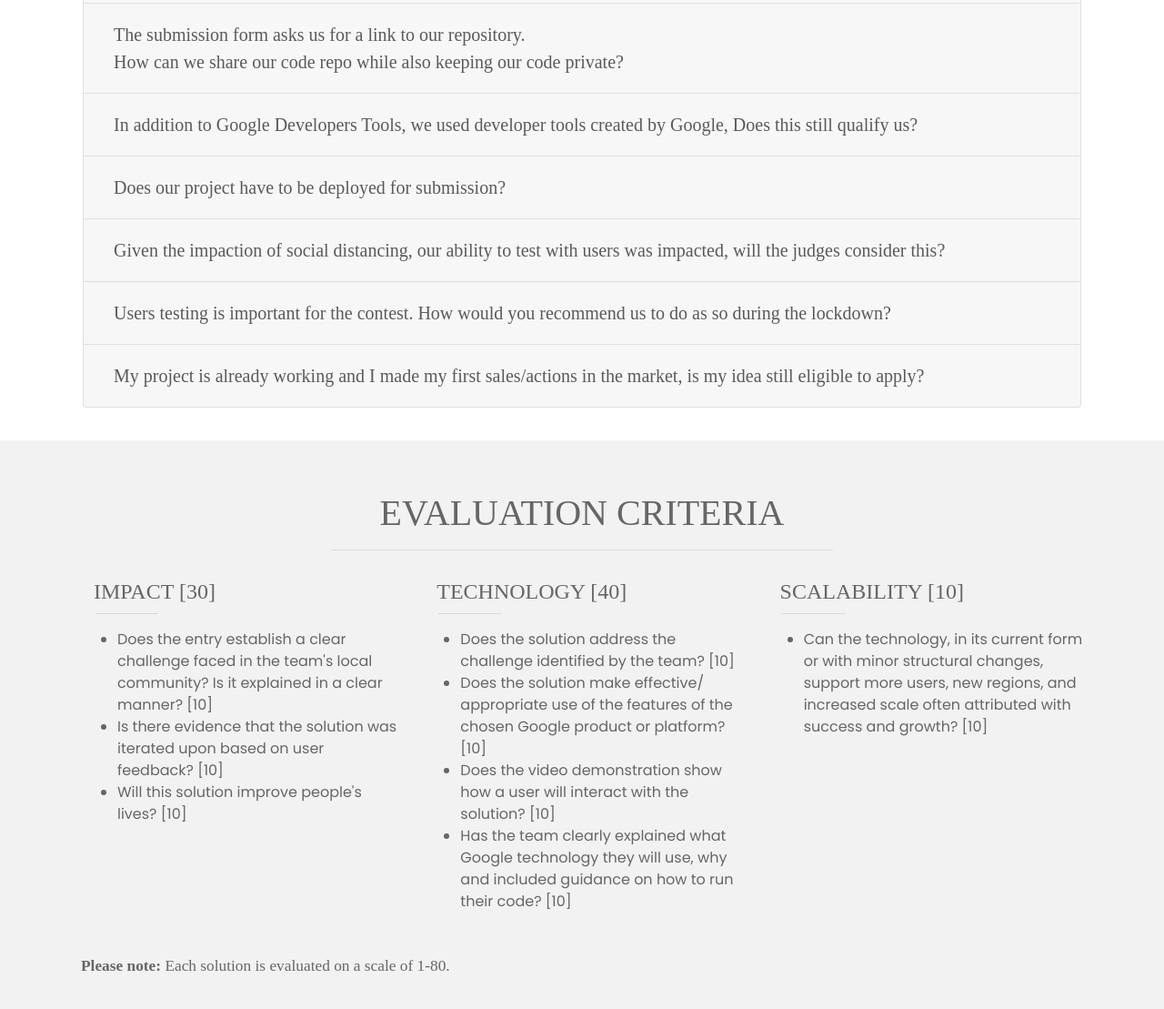
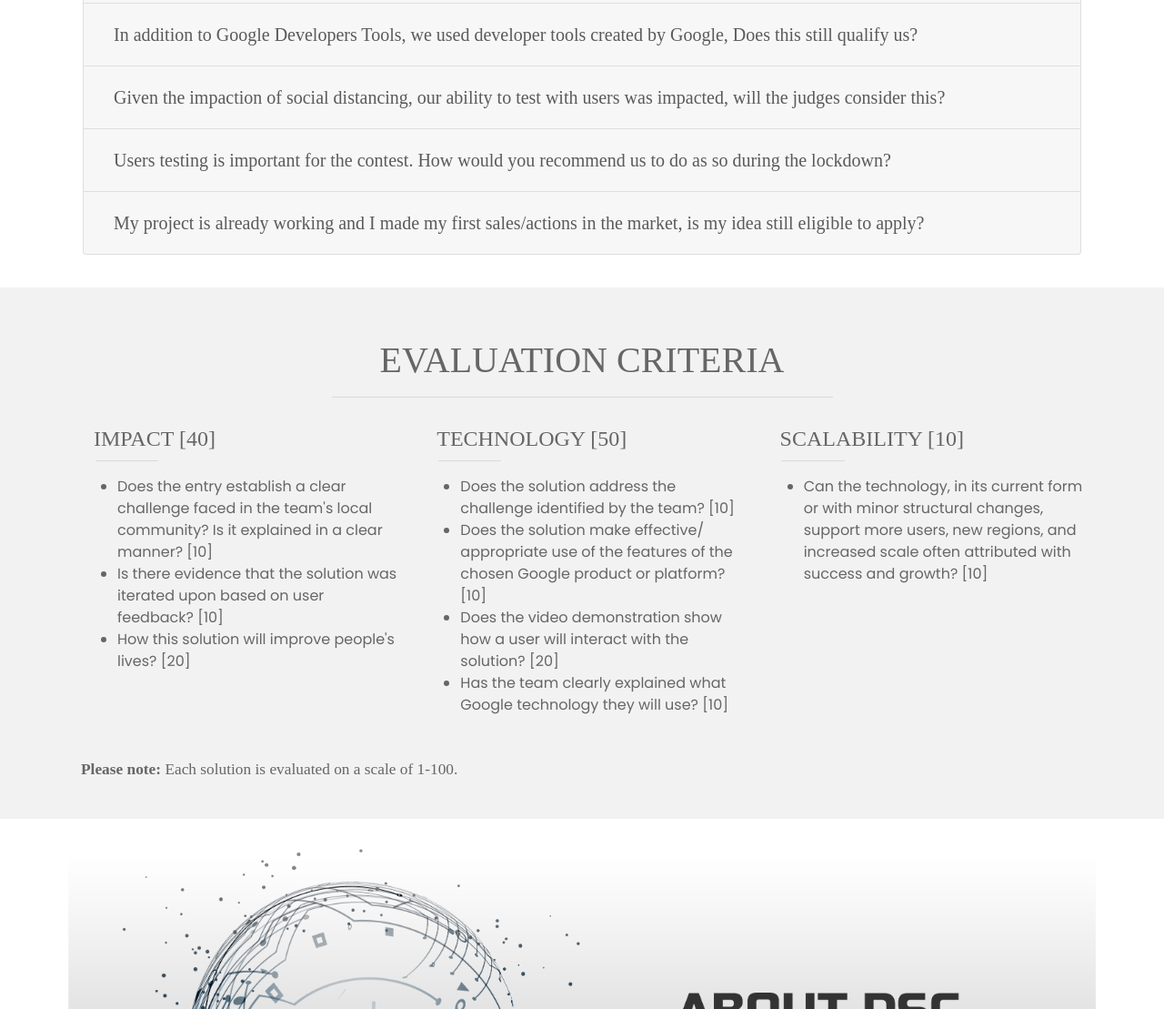
Before and after one commit to ANASS99T/SOLAB-WEBSITE, a plain HTML site: page index.html in a window 1280 px wide. Shown: the part 2258-3367 px from the top of the page at 91% size. Drawn offline with nearby package versions, Linux system fonts and the light colour scheme; a web font is replaced by a local one.

Commit message:
update evaluation criteria

```diff
--- a/index.html
+++ b/index.html
@@ -403,7 +403,7 @@
                                     </div>
                                 </div>
                             </div>
-                            <div class="card">
+                            <!-- <div class="card">
                                 <div class="card-header" id="heading4">
                                     <h2 class="mb-0">
                                         <button class="btn btn-link btn-block text-left collapsed" type="button"
@@ -422,7 +422,7 @@
                                         <b><i>MediaFire</i></b>.
                                     </div>
                                 </div>
-                            </div>
+                            </div> -->
                             <div class="card">
                                 <div class="card-header" id="heading5">
                                     <h2 class="mb-0">
@@ -441,7 +441,7 @@
                                     </div>
                                 </div>
                             </div>
-                            <div class="card">
+                            <!-- <div class="card">
                                 <div class="card-header" id="heading6">
                                     <h2 class="mb-0">
                                         <button class="btn btn-link btn-block text-left collapsed" type="button"
@@ -457,7 +457,7 @@
                                         Yes.
                                     </div>
                                 </div>
-                            </div>
+                            </div> -->
                             <div class="card">
                                 <div class="card-header" id="heading7">
                                     <h2 class="mb-0">
@@ -531,7 +531,7 @@
                 </div>
                 <div class="row  ">
                     <div class="col-lg-4 col-md-6 col-sm-12 criteria-content ">
-                        <h4>IMPACT [30]</h4>
+                        <h4>IMPACT [40]</h4>
                         <hr>
                         <ul>
                             <li>
@@ -545,14 +545,14 @@
                                 Is there evidence that the solution was iterated upon based on user feedback? [10]
                             </li>
                             <li>
-                                Will this solution improve people's lives? [10]
+                                How this solution will improve people's lives? [20]
                                 <!-- Is there evidence of a next step...does the team display a plan for future extension if they
                                 were to continue? [10]-->
                             </li>
                         </ul>
                     </div>
                     <div class="col-lg-4 col-md-6 col-sm-12 criteria-content ">
-                        <h4>TECHNOLOGY [40]</h4>
+                        <h4>TECHNOLOGY [50]</h4>
                         <hr>
                         <ul>
                             <li>
@@ -564,11 +564,11 @@
                             </li>
                             <li>
                                 Does the video demonstration show how a user will interact with the
-                                solution? [10]
+                                solution? [20]
                             </li>
                             <li>
-                                Has the team clearly explained what Google technology they will use, why and included guidance on
-                                how to run their code? [10]
+                                Has the team clearly explained what Google technology they will use? [10]
+
                             </li>
                         </ul>
                     </div>
@@ -585,7 +585,7 @@
                     </div>
                     <div class="col-lg-6 col-sm-12 criteria-content ">
                         <p>
-                            <b>Please note:</b> Each solution is evaluated on a scale of 1-80.
+                            <b>Please note:</b> Each solution is evaluated on a scale of 1-100.
                         </p>
                     </div>
                 </div>
@@ -723,26 +723,22 @@
                                 6. <b>JUDGING:</b> Each entry will be judged by a panel of DSC leaders and experts . On or about August 1, 2020, each entry will
                                 be evaluated by the Judges based on the following criteria:
                                 <p>
-                                    <b>IMPACT [50]</b> Does the entry establish a clear challenge faced in the team's local community? Is it explained
-                                    in a clear manner? [10]
-                                    Is there evidence that the solution has been thoroughly tested with real users? [10]
+                                    <b>IMPACT [40]</b> Does the entry establish a clear challenge faced in the team's local community? Is it explained in a clear manner? [10]
                                     Is there evidence that the solution was iterated upon based on user feedback? [10]
-                                    Will this solution improve people's lives? [10]
-                                    Is there evidence of a next step...does the team display a plan for future extension if they
-                                    were to continue? [10]
+                                    How this solution will improve people's lives? [20]
                                 </p>
                                 <p>
-                                    <b>TECHNOLOGY [40]</b> Does the solution address the challenge identified by the team? [10]
+                                    <b>TECHNOLOGY [50]</b> Does the solution address the challenge identified by the team? [10]
                                     Does the solution make effective/ appropriate use of the features of the chosen Google product
                                     or platform? [10]
-                                    Does the video demonstration show the working application and how a user will interact with the
-                                    solution? [10]
-                                    Has the team clearly explained what Google technology they used, why and included guidance on
-                                    how to run their code? [10]
+                                    Does the video demonstration show how a user will interact with the solution? [20]
+                                    Has the team clearly explained what Google technology they will use? [10]
                                 </p>
                                 <p>
                                     <b>SCALABILITY [10]</b> Can the technology, in its current form or with minor structural changes, support more users,
                                     new regions, and increased scale often attributed with success and growth? [10]
+                                    <br>
+                                    <b>Please note:</b> Each solution is evaluated on a scale of 1-100.
                                 </p>
                                 <p>Judges will evaluate and attribute a score to each entry made up of scores based upon the above-listed criteria. The 10
                                 entries that receive the highest overall scores will be selected as the potential winner(s).
```
Also changed, not shown: img/SOLAB Form v2.1.png (added).
